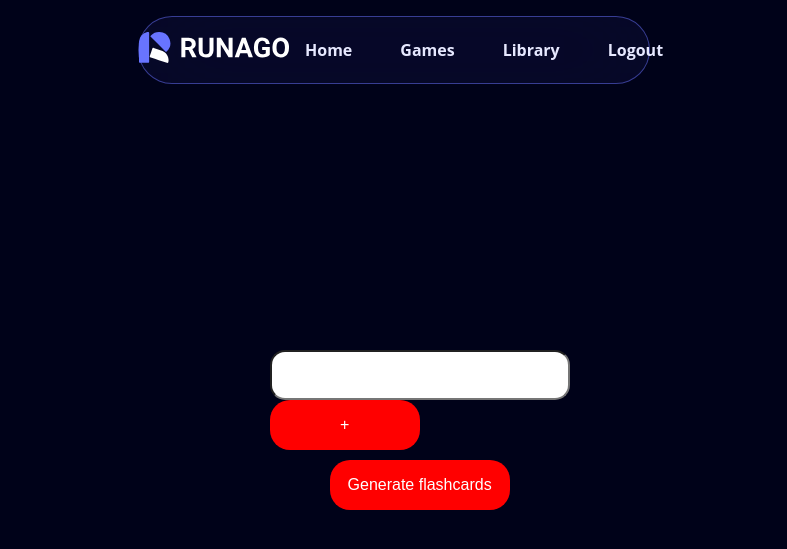
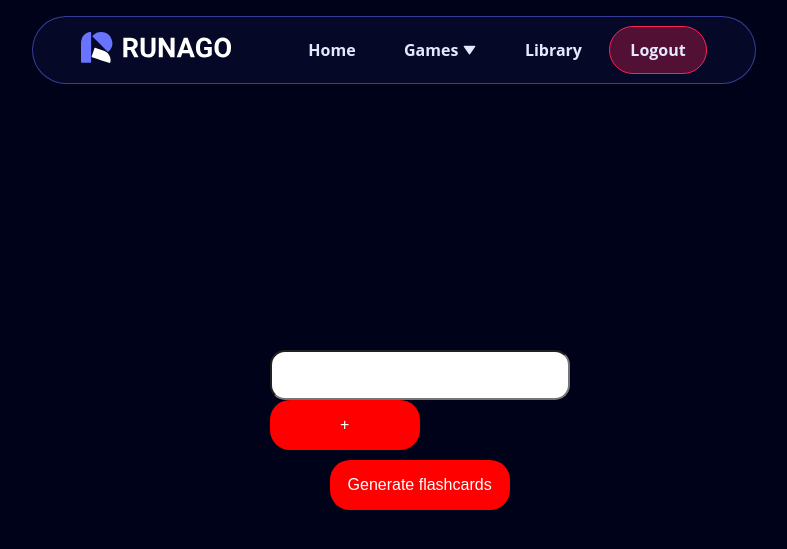
Before and after one commit to SpectreZ7/Runago, a Flask app: page /crosswordg in a window 1280 px wide. Shown: the top 549 px of the page, without its empty margins (246-1033 px from the left). Run offline with Flask 3, Linux system fonts and the light colour scheme; a user stored in the database is signed in; some libraries are stand-ins or nearby versions.

Commit message:
dropdown added

```diff
--- a/website/templates/base.html
+++ b/website/templates/base.html
@@ -85,7 +85,8 @@
     nav {
       position: absolute;
       top: 1rem;
-      width: 40%;
+      /* width: 40%; */
+      padding: 0.5rem 3rem;
       border-radius: 50px;
       display: flex;
       justify-content: space-around;
@@ -93,7 +94,8 @@
       min-height: 68px;
       background: rgba(var(--clr-secondary-rgb), 0.2);
       border: 1px solid rgba(var(--clr-accent-1-rgb), 0.5);
-      backdrop-filter: blur(45px);
+      /* backdrop-filter: blur(45px); */
+      z-index: 1100;
       /* background: linear-gradient(0deg, rgba(var(--secondary-rgb),0) 0%, rgba(var(--secondary-rgb),1) 100%); */
       /* text-transform: uppercase; */
 
@@ -113,30 +115,72 @@
       min-width: 150px;
 
     }
-
+    #navbar{
+      margin-left: 3.5rem;
+    }
     .navbar-nav {
       display: flex;
-      gap: 1rem;
-      justify-content: space-around;
+      gap: 0.4rem;
+      justify-content:flex-end;
       /* width: 20%; */
 
     }
 
 
+    .gameBtn{
+      all: unset;
+      cursor: pointer;
+      user-select: none;
+      /* padding: 0.4rem 0.8rem; */
+      border-radius: 6px;
+      /* background-color: var(--clr-dark-1); */
+    }
+    .gameBtn i{
+      font-size: calc(1em - 2px);
+    }
 
-    .navbar-nav a {
+    .navbar-nav .nav-item {
       font-weight: bold;
 
-      padding: 14px 16px;
+      padding: 12px 20px;
       transition: 250ms !important;
+      border: 1px solid transparent;
+      border-radius: 30px;
 
     }
 
-    .navbar-nav a:hover:not(.active) {
-      background-color: rgb(254, 255, 255);
-
+    .navbar-nav .nav-item:hover:not(.active) {
+      /* padding: 12px 25px; */
+      background-color: rgba(var(--clr-accent-2-rgb), 0.3);
+      border: 1px solid rgba(var(--clr-accent-2-rgb), 1);
+      border-radius: 30px;
+      cursor: pointer;
     }
-
+    .navbar-nav .nav-item:hover:not(.active) {
+      /* padding: 12px 25px; */
+      background-color: rgba(var(--clr-accent-2-rgb), 0.3);
+      border: 1px solid rgba(var(--clr-accent-2-rgb), 1);
+      border-radius: 30px;
+      cursor: pointer;
+    }
+    .navbar-nav .nav-item:nth-last-child(1) {
+      background-color: rgba(var(--clr-red-0-rgb), 0.3);
+      border: 1px solid rgba(var(--clr-red-0-rgb), 1);
+      border-radius: 30px;
+      cursor: pointer;
+    }
+    .navbar-nav .nav-item:nth-last-child(1):hover:not(.active) {
+      padding: 12px 25px;
+      background-color: rgba(var(--clr-red-0-rgb), 0.6);
+      border: 1px solid rgba(var(--clr-red-0-rgb), 1);
+      border-radius: 30px;
+      cursor: pointer;
+    }
+    /* #logout-div :hover{
+      background-color: rgba(var(--clr-red-0-rgb), 0.5);
+      border: 1px solid rgba(var(--clr-red-0-rgb), 1);
+      cursor: pointer;
+    } */
     .alert{
       position: absolute !important;
       bottom: 10vh;
@@ -193,6 +237,46 @@
       margin: 0 auto;
       text-align: center;
     }
+
+    .has-dropdown{
+        position: relative;
+        font-size: 1rem !important;
+    }
+
+    .dropdown{
+        position: absolute;
+        bottom: -350%;
+        left: 50%;
+        transform: translateX(-50%);
+        z-index: 300;
+        min-width: 230px;
+        background-color: rgba(var(--clr-dark-0-rgb), .5);
+        backdrop-filter: blur(20px);
+        /* filter: drop-shadow(0px 0px 0px #000); */
+        border: 1px solid  rgba(var(--clr-accent-1-rgb), .6);
+        padding: 1rem;
+        border-radius: 10px;
+        opacity: 0;
+        pointer-events: none;
+        user-select: none;
+        display: flex;
+        flex-direction: column;
+        gap: 2rem;
+        text-transform: capitalize;
+    }
+    .active  .dropdown{
+        opacity: 1;
+        pointer-events: auto;
+        filter: drop-shadow(10px 10px 47px #000);
+    }
+    .dropdown > li:hover{
+      color: var(--clr-accent-1);
+    }
+    .dropdown > li i{
+      color: var(--clr-accent-1);
+      font-size: 1.2em;
+    }
+
     </style>
 
     <title>{% block title %}Home{% endblock %}</title>
@@ -205,12 +289,26 @@
         <img  src="static/runago-logo.svg" alt="">
       </a>
       <div class="collapse navbar-collapse" id="navbar">
-        <div class="navbar-nav">
-          <a class="nav-item nav-link" id="home" href="/">Home</a>
-          <a class="nav-item nav-link" id="games" href="/games">Games</a>
-          <a class="nav-item nav-link" id="library" href="/library">Library</a>
-          <a class="nav-item nav-link" id="logout" href="/logout">Logout</a>
-        </div>
+        <ul class="navbar-nav">
+          <li  class="nav-item"><a class="nav-link" id="home" href="/">Home</a></li>
+          <!-- <li><a class="nav-link"  href="/games">Games</a></li> -->
+          <li class="has-dropdown nav-link" id="dropDownDiv" aria-label="themes dropdown div">
+            <button class="nav-item gameBtn"  id="gamesButton" aria-label="games dropdown button">Games <i class='bx bxs-down-arrow'></i></button>
+            <ul class="dropdown" id="themeDropdown" aria-label="themes dropdown">
+                <li>
+                  <a href="/scramblewg"><i class='bx bxs-dice-5'></i> Scramble word game</a>
+                </li>
+                <li>
+                  <a href="/flashcardswg"><i class='bx bxs-carousel'></i> flashcards</a>
+                </li>
+                <li>
+                  <a href="/crosswordg"><i class='bx bx-link'></i> crossword game</a>
+                </li>
+            </ul>
+          </li>
+          <li class="nav-item"><a class="nav-link" id="library" href="/library">Library</a></li>
+          <li id="logout-div" class="nav-item"><a class="nav-link" id="logout" href="/logout">Logout</a></li>
+        </ul>
       </div>
     </nav>
     {% endif %}
@@ -241,7 +339,23 @@
       {% block content %}
       {% endblock %}
     </div>
+    <script>
+      const gamesButton = document.getElementById('gamesButton');
+      const dropDownDiv = document.getElementById("dropDownDiv");
+      gamesButton.addEventListener("click", (e) => {
+        if(dropDownDiv.classList.contains("active")){
+            dropDownDiv.classList.remove("active");
+        }  else {
+            dropDownDiv.classList.add("active");
+        }
+    });
+    gamesButton.addEventListener("focusout", (e) => {
+        setTimeout(() => {
+            dropDownDiv.classList.remove("active");
+        }, 300);
+    });
 
+    </script>
     <!-- <script
   src="https://code.jquery.com/jquery-3.2.1.slim.min.js"
   integrity="sha384-KJ3o2DKtIkvYIK3UENzmM7KCkRr/rE9/Qpg6aAZGJwFDMVNA/GpGFF93hXpG5KkN"
```
